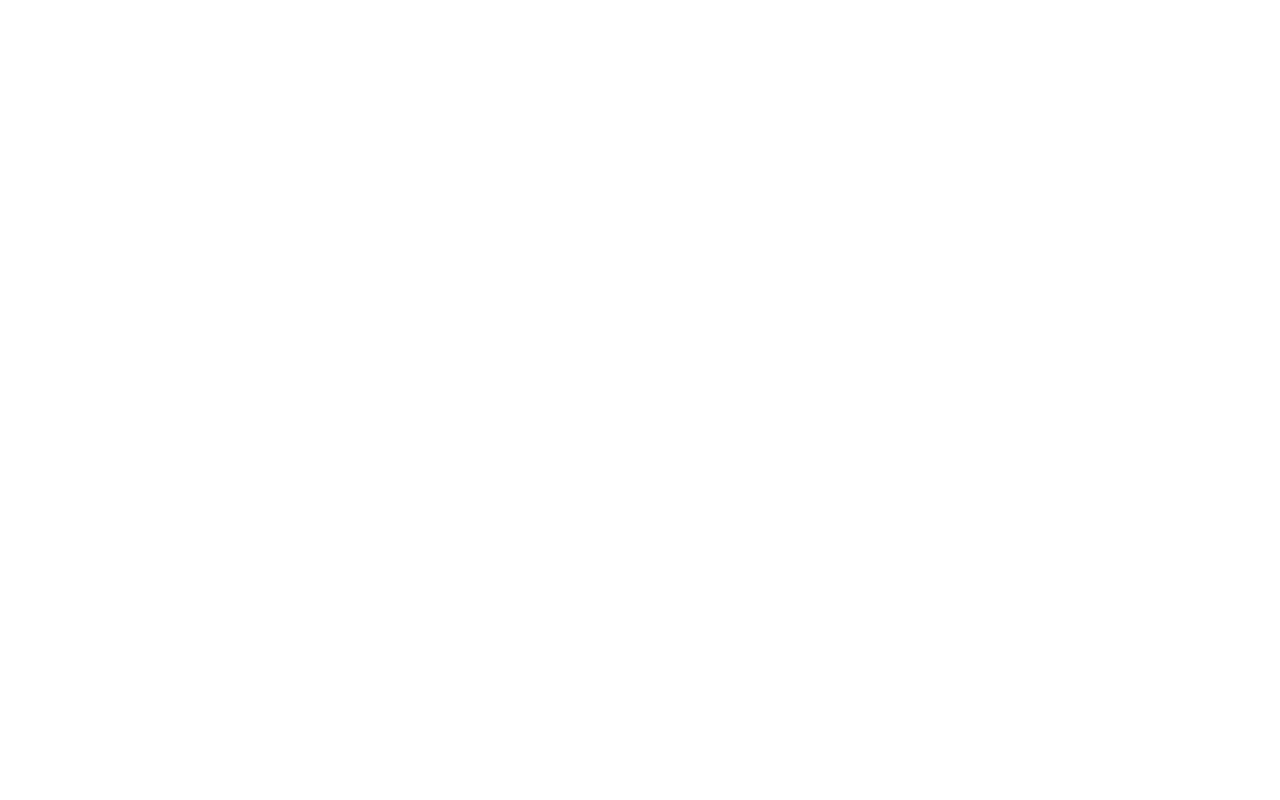
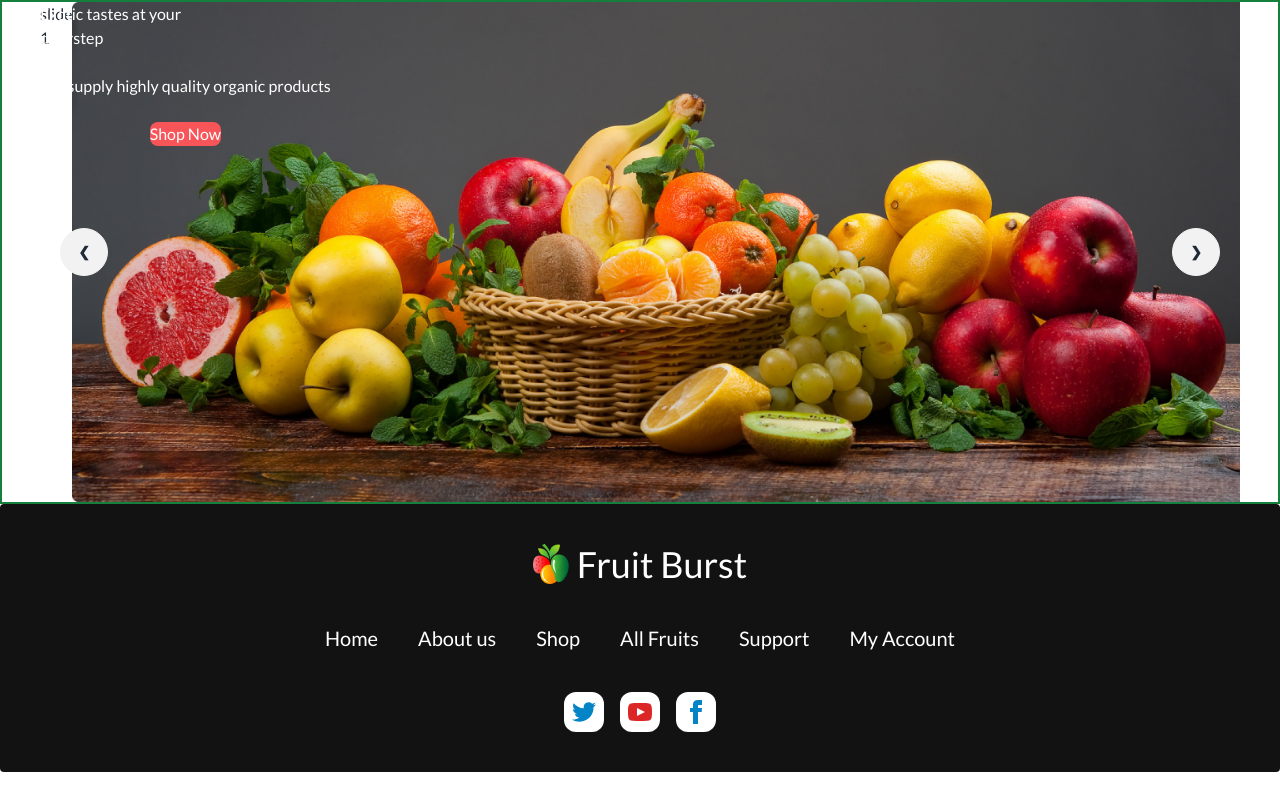
Before and after one commit to As-sagor/assignment-3-projects, a plain HTML site: page index.html in a window 1280 px wide. Drawn offline with nearby package versions, Linux system fonts and the light colour scheme.

Commit message:
just footer add

```diff
--- a/index.html
+++ b/index.html
@@ -1,11 +1,108 @@
 <!DOCTYPE html>
-<html lang="en">
+<html lang="en" data-theme="light">
+
 <head>
     <meta charset="UTF-8">
     <meta name="viewport" content="width=device-width, initial-scale=1.0">
     <title>Document</title>
+
+    <!-- daisyUI and tailwind css -->
+    <link href="https://cdn.jsdelivr.net/npm/daisyui@3.4.0/dist/full.css" rel="stylesheet" type="text/css" />
+    <script src="https://cdn.tailwindcss.com"></script>
+
+    <!-- google fonts lato -->
+    <link rel="preconnect" href="https://fonts.googleapis.com">
+    <link rel="preconnect" href="https://fonts.gstatic.com" crossorigin>
+    <link href="https://fonts.googleapis.com/css2?family=Lato:wght@300;400;700;900&display=swap" rel="stylesheet">
+
+    <!-- tailwind custom color -->
+    <script>
+        tailwind.config = {
+            theme: {
+                extend: {
+                    colors: {
+                        clifford: '#da373d',
+
+                    }
+                }
+            }
+        }
+    </script>
+
+    <style>
+        .font-lato {
+            font-family: 'Lato', sans-serif;
+        }
+    </style>
 </head>
-<body>
+
+<body class="font-lato">
+    <header class="container mx-auto border-2 border-green-700">
+        <nav>
+
+        </nav>
+        <!-- banner section  -->
+        <section class="lg:max-w-[1240px] mx-auto md:px-5 px-5 relative">
+
+            <div class=" carousel ">
+
+                <div id="slide1" class="carousel-item relative w-full  ">
+                    slide 1
+                        <img src="./images/banner1.png" class="w-full" />
+                    <div class="absolute flex justify-between transform -translate-y-1/2 left-5 right-5 top-1/2">
+                        <a href="#slide4" class="btn btn-circle">❮</a>
+                        <a href="#slide2" class="btn btn-circle">❯</a>
+                    </div>
+
+                    <div class=" space-y-6 absolute ">
+                        <h2 class=" text-white">Exotic tastes at your
+                            <br>
+                            doorstep
+                        </h2>
+                        <p class=" text-white">
+                            We supply highly quality organic products
+                        </p>
+                        <div class="flex justify-center">
+                            <button class=" text-white rounded-lg bg-[#F85559]">
+                                Shop Now
+                            </button>
+                        </div>
+                    </div>
+                </div>
+
+
+
+        </section>
+
+    </header>
+    <main>
+
+    </main>
+    <footer>
+        <footer class="footer footer-center py-10 bg-[#121212]  rounded">
+            <div class="flex gap-2">
+                <img class="w-5 lg:w-9" src="./images/logo.png" alt="">
+                <h2 class="lg:text-4xl text-[#FFF]">Fruit Burst</h2>
+            </div>
+            <div class="grid grid-flow-col gap-5 lg:text-xl lg:gap-10 text-[#FFF]">
+              <a class="link link-hover t">Home</a>
+              <a class="link link-hover">About us</a>
+              <a class="link link-hover">Shop</a>
+              <a class="link link-hover">All Fruits</a>
+              <a class="link link-hover">Support</a>
+              <a class="link link-hover">My Account</a>
+            </div>
+            <div>
+              <div class="grid grid-flow-col gap-4 text-white">
+                <a class="text-sky-600 bg-white rounded-xl p-2"><svg xmlns="http://www.w3.org/2000/svg" width="24" height="24" viewBox="0 0 24 24" class="fill-current"><path d="M24 4.557c-.883.392-1.832.656-2.828.775 1.017-.609 1.798-1.574 2.165-2.724-.951.564-2.005.974-3.127 1.195-.897-.957-2.178-1.555-3.594-1.555-3.179 0-5.515 2.966-4.797 6.045-4.091-.205-7.719-2.165-10.148-5.144-1.29 2.213-.669 5.108 1.523 6.574-.806-.026-1.566-.247-2.229-.616-.054 2.281 1.581 4.415 3.949 4.89-.693.188-1.452.232-2.224.084.626 1.956 2.444 3.379 4.6 3.419-2.07 1.623-4.678 2.348-7.29 2.04 2.179 1.397 4.768 2.212 7.548 2.212 9.142 0 14.307-7.721 13.995-14.646.962-.695 1.797-1.562 2.457-2.549z"></path></svg></a>
+                <a class="text-red-600 bg-white rounded-xl p-2"><svg xmlns="http://www.w3.org/2000/svg" width="24" height="24" viewBox="0 0 24 24" class="fill-current"><path d="M19.615 3.184c-3.604-.246-11.631-.245-15.23 0-3.897.266-4.356 2.62-4.385 8.816.029 6.185.484 8.549 4.385 8.816 3.6.245 11.626.246 15.23 0 3.897-.266 4.356-2.62 4.385-8.816-.029-6.185-.484-8.549-4.385-8.816zm-10.615 12.816v-8l8 3.993-8 4.007z"></path></svg></a>
+                <a class="text-sky-600 bg-white rounded-xl p-2"><svg xmlns="http://www.w3.org/2000/svg" width="24" height="24" viewBox="0 0 24 24" class="fill-current"><path d="M9 8h-3v4h3v12h5v-12h3.642l.358-4h-4v-1.667c0-.955.192-1.333 1.115-1.333h2.885v-5h-3.808c-3.596 0-5.192 1.583-5.192 4.615v3.385z"></path></svg></a>
+              </div>
+            </div>
+            </footer>
+    </footer>
+
 
 </body>
+
 </html>
```
Also changed, not shown: tailwind.config.js (added, +8 -0 lines).
